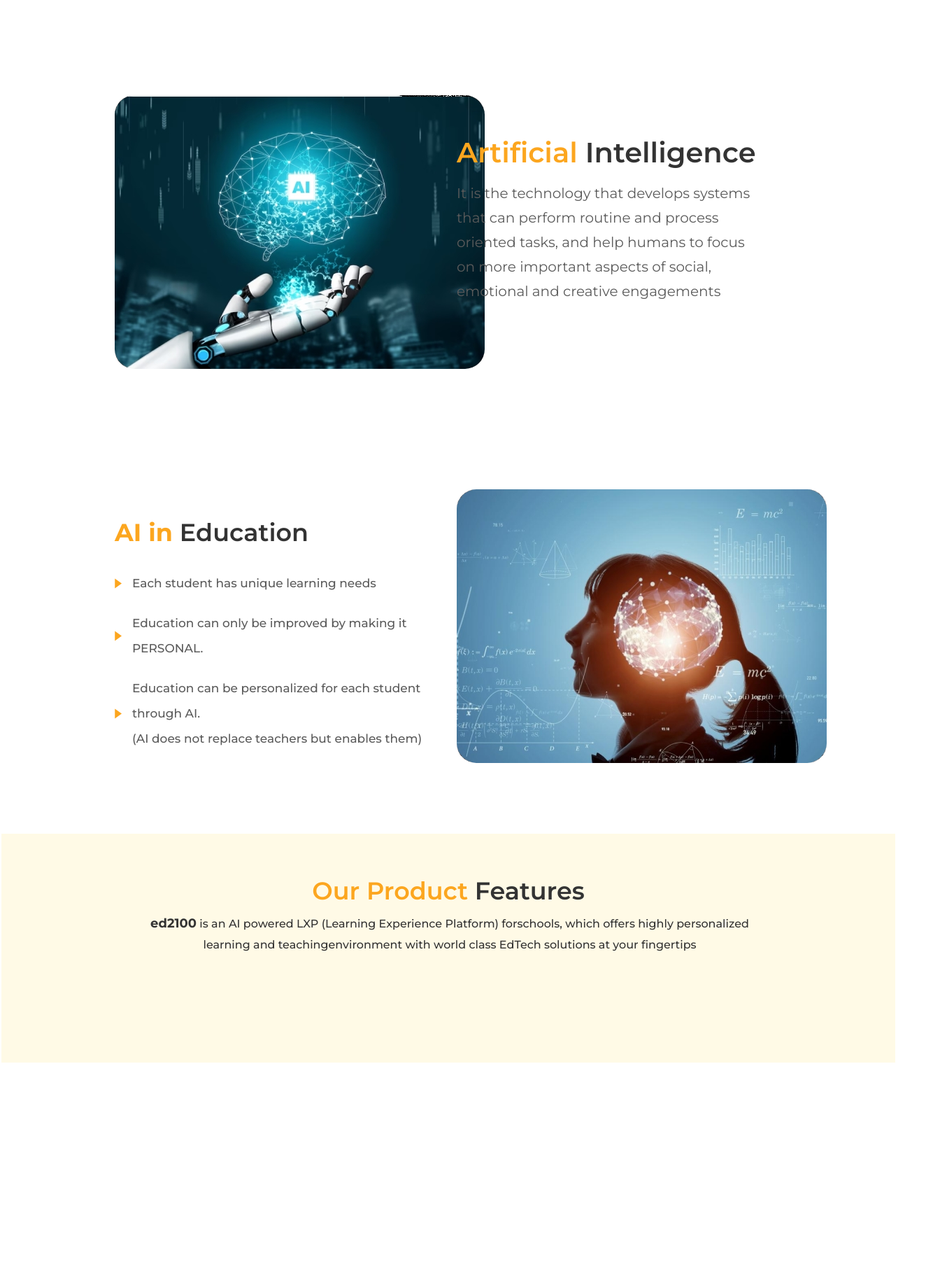
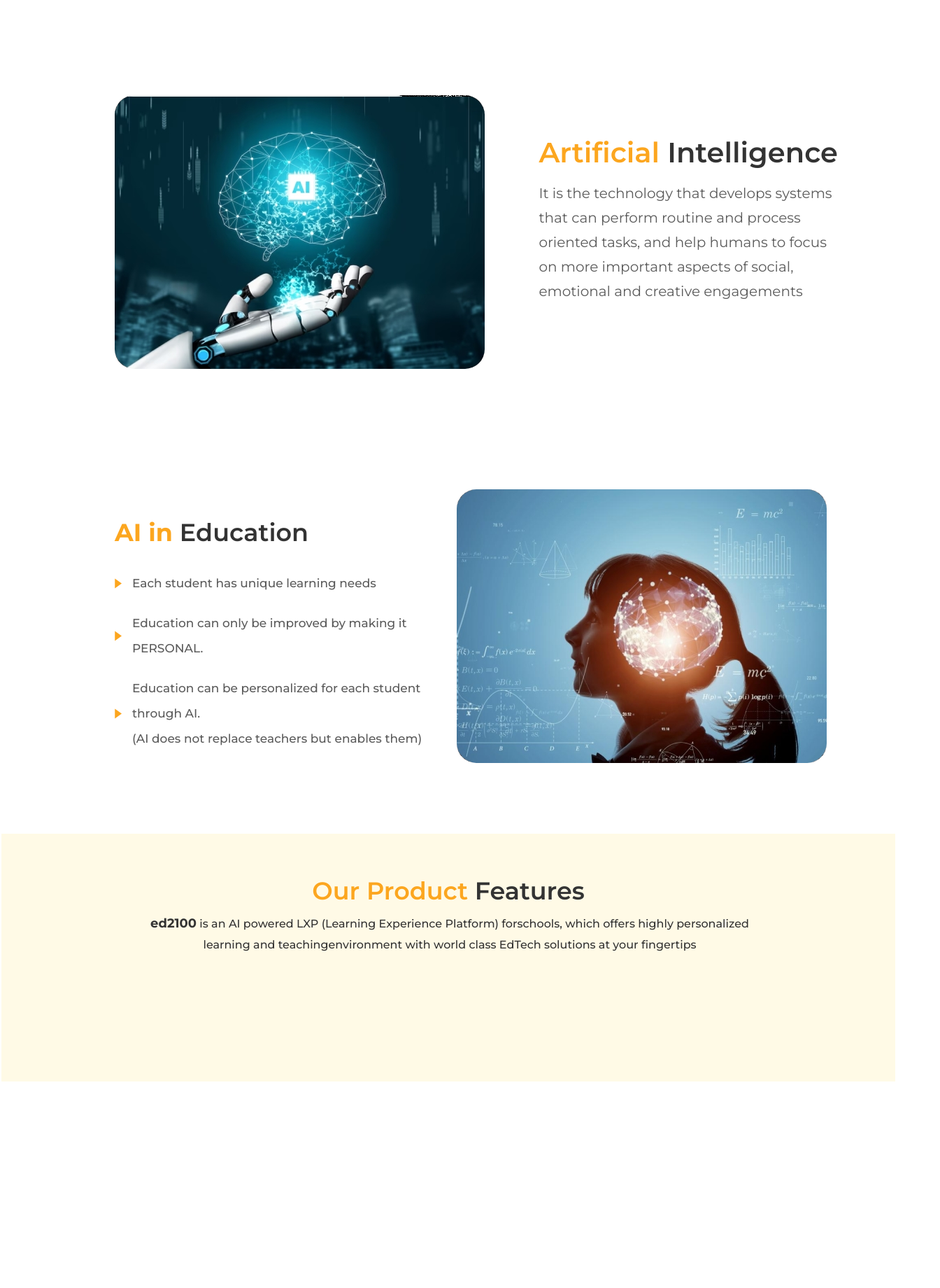
Before and after one commit to Tuntunkr/ed-landing-page, a React (Create React App) app in the folder ed-landingpage/: page / in a window 1280 px wide. Shown: the part 800-2640 px from the top of the page at 70% size, 1344 px wide, since content can reach past the window. Built offline with nearby package versions, Linux system fonts and the light colour scheme.

Commit message:
responsive

```diff
--- a/ed-landingpage/src/Pages/AboutUs.js
+++ b/ed-landingpage/src/Pages/AboutUs.js
@@ -17,7 +17,7 @@ function AboutUs(props) {
               <img src={AI} alt="proces" />
             </div>
           </div>
-          <div className="col-sm">
+          <div className="col-12 col-md-6 col-lg-6 ">
             <div className="process-content">
               <div className="Artificial-title animate__animated animate__fadeInDown" data-wow-duration="2s">
                 <h3>
--- a/ed-landingpage/src/Pages/OurProFeature.js
+++ b/ed-landingpage/src/Pages/OurProFeature.js
@@ -67,7 +67,7 @@ function OurProFeature() {
               </h3>
               <p className="animate__animated animate__fadeInUp" data-wow-duration="2s">
                 <span>ed2100</span> is an AI powered LXP (Learning Experience
-                Platform) forschools, which offers highly personalized <br />{" "}
+                Platform) forschools, which offers highly personalized <br />
                 learning and teachingenvironment with world class EdTech
                 solutions at your fingertips
               </p>
--- a/ed-landingpage/src/Styles/About.css
+++ b/ed-landingpage/src/Styles/About.css
@@ -22,8 +22,6 @@
   display: flex;
   /* justify-content: right; */
 }
-
-
 
 .process-mapra {
   margin-top: 30px;
@@ -147,7 +145,7 @@
   .Artificial-image-second img {
     border-radius: 28px;
     margin-left: 7px;
-}
+  }
 
   .Ailist img {
     margin-left: 15px;
@@ -180,7 +178,6 @@
     line-height: 23px;
     margin-top: 0;
     padding-bottom: 20px;
-
   }
 
   .Ailist {
@@ -209,9 +206,79 @@
   .Artificial-image-second img {
     margin-bottom: 50px;
   }
+}
+
+/* animation */
+/*
+@media only screen and (max-width: 788px) {
+  .process-content {
+    margin-top: 70px;
+    display: flex;
+    justify-content: center;
+  }
+
+  .secGaptwo {
+    margin-top: 0;
+    padding: 0;
+  }
+
+  .col-md-6 {
+    flex: 0 0 auto;
+    width: 100%;
+  }
+  .flipCol .col-12:nth-child(1) {
+    order: 1;
+  }
+  .flipCol .col-12:nth-child(2) {
+    order: 1;
+  }
+  .Artificial-image-second img {
+    border-radius: 28px;
+    margin-left: 100px;
+  }
+  .feature-row {
+    display: grid;
+    grid-template-columns: repeat(2, 1fr);
+  }
+  .content p br {
+    display: none;
+  }
+
+  .Our-txt p {
+    margin-right: 0px;
+  }
+
+  .feature-card {
+    max-height: 280px;
+    flex-shrink: 0;
+    border-radius: 20px;
+    border: 2px solid #d6d6d6;
+    background: #fff;
+    display: flex;
+    gap: 15px;
+  }
+
+  .content-edpropgram p br {
+    display: none;
+  }
+  .ed-p-title {
+    position: absolute;
+    bottom: 20px;
+    left: 20px;
+    color: #ffffff;
+    text-align: center;
+    font-size: 16px;
+    font-weight: 500;
+    line-height: 30px;
+  }
+} */
+
+@media (max-width: 1280px) {
 
 
+  .process-content {
+    margin-top: 70px;
+    display: flex;
+    justify-content: right;
+  }
 }
-
-
-/* animation */
--- a/ed-landingpage/src/Styles/Contact.css
+++ b/ed-landingpage/src/Styles/Contact.css
@@ -218,3 +218,17 @@ select ::-ms-expand {
 
 
 }
+
+
+@media only screen and (max-width: 1280px) {
+  .textareafield {
+
+    width: 98%;
+  }
+}
+@media only screen and (min-width: 1440px) {
+  .textareafield {
+
+    width: 100%;
+  }
+}
--- a/ed-landingpage/src/Styles/Ed21Program.css
+++ b/ed-landingpage/src/Styles/Ed21Program.css
@@ -160,3 +160,68 @@
     text-transform: capitalize;
   }
 }
+
+
+
+@media only screen and (max-width: 788px) {
+  .process-content {
+    margin-top: 70px;
+    display: flex;
+    justify-content: center;
+  }
+
+  .secGaptwo {
+    margin-top: 0;
+    padding: 0;
+  }
+
+  .col-md-6 {
+    flex: 0 0 auto;
+    width: 100%;
+  }
+  .flipCol .col-12:nth-child(1) {
+    order: 1;
+  }
+  .flipCol .col-12:nth-child(2) {
+    order: 1;
+  }
+  /* .Artificial-image-second img {
+    border-radius: 28px;
+    margin-left: 100px;
+  } */
+  .feature-row {
+    display: grid;
+    grid-template-columns: repeat(2, 1fr);
+  }
+  .content p br {
+    display: none;
+  }
+
+  .Our-txt p {
+    margin-right: 0px;
+  }
+
+  .feature-card {
+    max-height: 280px;
+    flex-shrink: 0;
+    border-radius: 20px;
+    border: 2px solid #d6d6d6;
+    background: #fff;
+    display: flex;
+    gap: 15px;
+  }
+
+  .content-edpropgram p br {
+    display: none;
+  }
+  .ed-p-title {
+    position: absolute;
+    bottom: 20px;
+    left: 20px;
+    color: #ffffff;
+    text-align: center;
+    font-size: 16px;
+    font-weight: 500;
+    line-height: 30px;
+  }
+}
--- a/ed-landingpage/src/Styles/OurProduct.css
+++ b/ed-landingpage/src/Styles/OurProduct.css
@@ -330,3 +330,63 @@
     line-height: 22px;
   }
 }
+
+
+@media only screen and (max-width: 1280px) {
+  header .nav-btn {
+    visibility: visible;
+    opacity: 1;
+  }
+
+  .feature-card {
+    max-height: 242px;
+    flex-shrink: 0;
+    border-radius: 20px;
+    border: 2px solid #d6d6d6;
+    background: #fff;
+    display: flex;
+    gap: 15px;
+    width: 100%;
+  }
+  .Our-txt h3 br{
+    display: none;
+  }
+  .Our-txt h3 {
+    margin-top: 10px;
+    display: flex;
+    color: #333;
+    font-size: 18px;
+    font-weight: 500;
+    line-height: 28px;
+    text-transform: capitalize;
+  }
+}
+
+
+/*
+@media only screen and (max-width: 788px) {
+
+  .feature-row {
+    display: grid;
+    grid-template-columns: repeat(2, 1fr);
+  }
+  .content p br {
+    display: none;
+  }
+
+  .Our-txt p {
+    margin-right: 0px;
+  }
+
+  .feature-card {
+    max-height: 280px;
+    flex-shrink: 0;
+    border-radius: 20px;
+    border: 2px solid #d6d6d6;
+    background: #fff;
+    display: flex;
+    gap: 15px;
+  }
+
+
+} */
--- a/ed-landingpage/src/Styles/OurSolution.css
+++ b/ed-landingpage/src/Styles/OurSolution.css
@@ -121,6 +121,27 @@
   display: none;
 }
 
+@media only screen and (max-width: 1280px) {
+  header .nav-btn {
+    visibility: visible;
+    opacity: 1;
+  }
+
+  .Our-S-card {
+    border-radius: 10px;
+    border: 1px solid #d6d6d6;
+    background: #fff;
+    display: flex;
+    max-height: 450px;
+    max-width: 460px;
+    width: 100%;
+    height: 491px;
+  }
+}
+
+
+
+
 @media only screen and (max-width: 600px) {
   .Our-L-section {
     background: linear-gradient(
@@ -224,3 +245,9 @@
     padding: 10px;
   }
 }
+
+
+
+@media only screen and (max-width: 788px) {
+
+}
```
